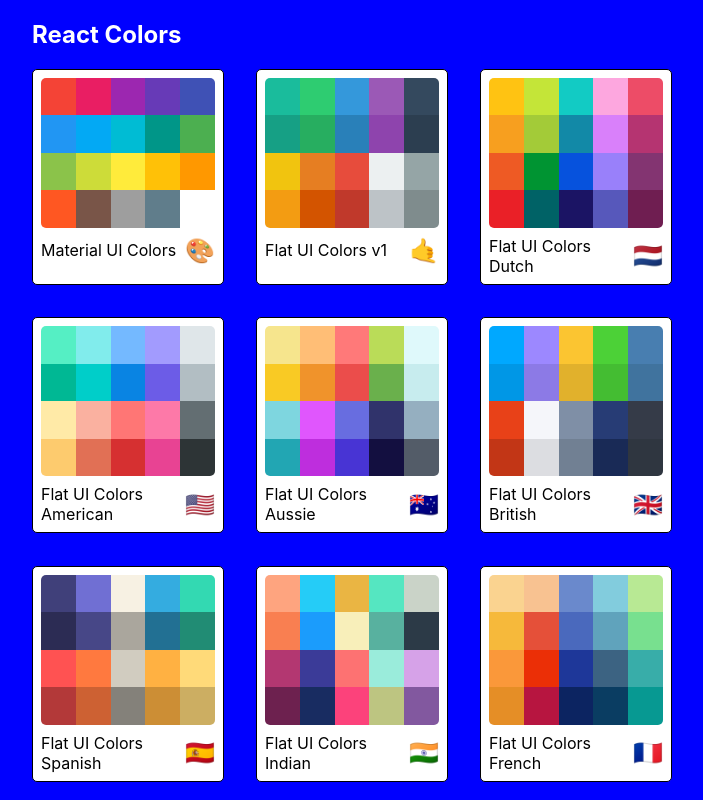
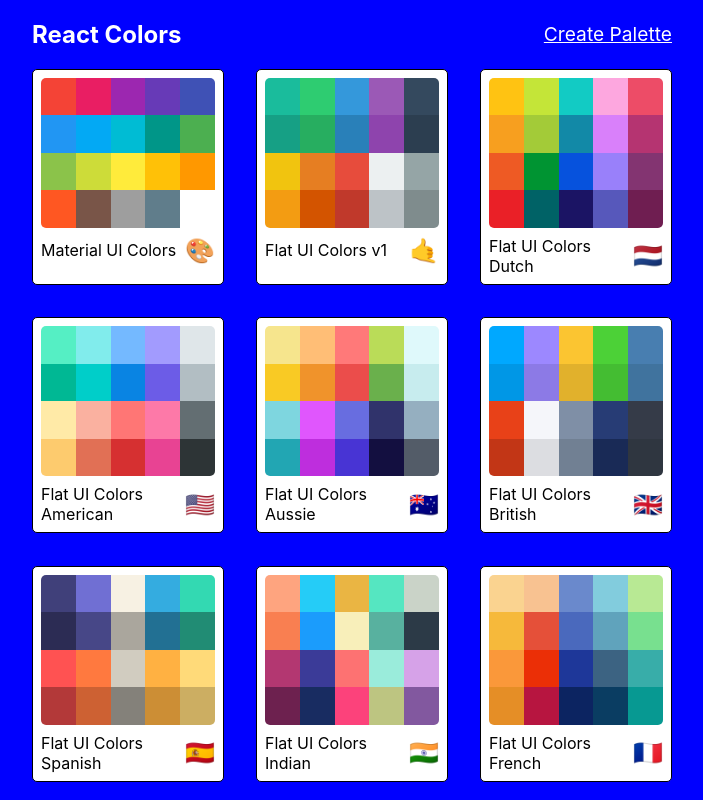
Before and after one commit to Mohammed-Abdelmoneim/react-colors, a React (Create React App) app: page / in a window 1280 px wide. Shown: the whole page, without its empty margins (288-991 px from the left). Built offline with nearby package versions, Linux system fonts and the light colour scheme; the HTML template or start-up script is replaced by a standard one.

Commit message:
add create palette link

```diff
--- a/src/App.js
+++ b/src/App.js
@@ -2,6 +2,7 @@
 import Palette from "./Palette";
 import PaletteList from "./PaletteList";
 import seedColors from "./seedColors";
+import NewPaletteForm from "./NewPaletteForm";
 import { Route, Switch } from "react-router-dom";
 import { generatePalette } from "./ColorHelprs";
 import SingleColorPalette from "./SingleColorPalette";
@@ -19,6 +20,7 @@
   render() {
     return (
       <Switch>
+        <Route exact path="/palette/new" render={() => <NewPaletteForm />} />
         <Route
           exact
           path="/"
--- /dev/null
+++ b/src/NewPaletteForm.js
@@ -0,0 +1,13 @@
+import React, { Component } from "react";
+
+class NewPaletteForm extends Component {
+  render() {
+    return (
+      <div>
+        <h1>new palette form!</h1>
+      </div>
+    );
+  }
+}
+
+export default NewPaletteForm;
--- a/src/PaletteList.js
+++ b/src/PaletteList.js
@@ -23,6 +23,11 @@
     display: "flex",
     justifyContent: "space-between",
     color: "white",
+    alignItems: "center",
+    "& a": {
+      color: "white",
+      fontSize: "1.2rem",
+    },
   },
   palettes: {
     boxSizing: "border-box",
@@ -44,6 +49,7 @@
         <div className={classes.container}>
           <nav className={classes.nav}>
             <h1>React Colors</h1>
+            <Link to="/palette/new">Create Palette</Link>
           </nav>
           <div className={classes.palettes}>
             {palettes.map((palette) => (
```
Also changed, not shown: src/ColorBox.js (+4 -3 lines).
